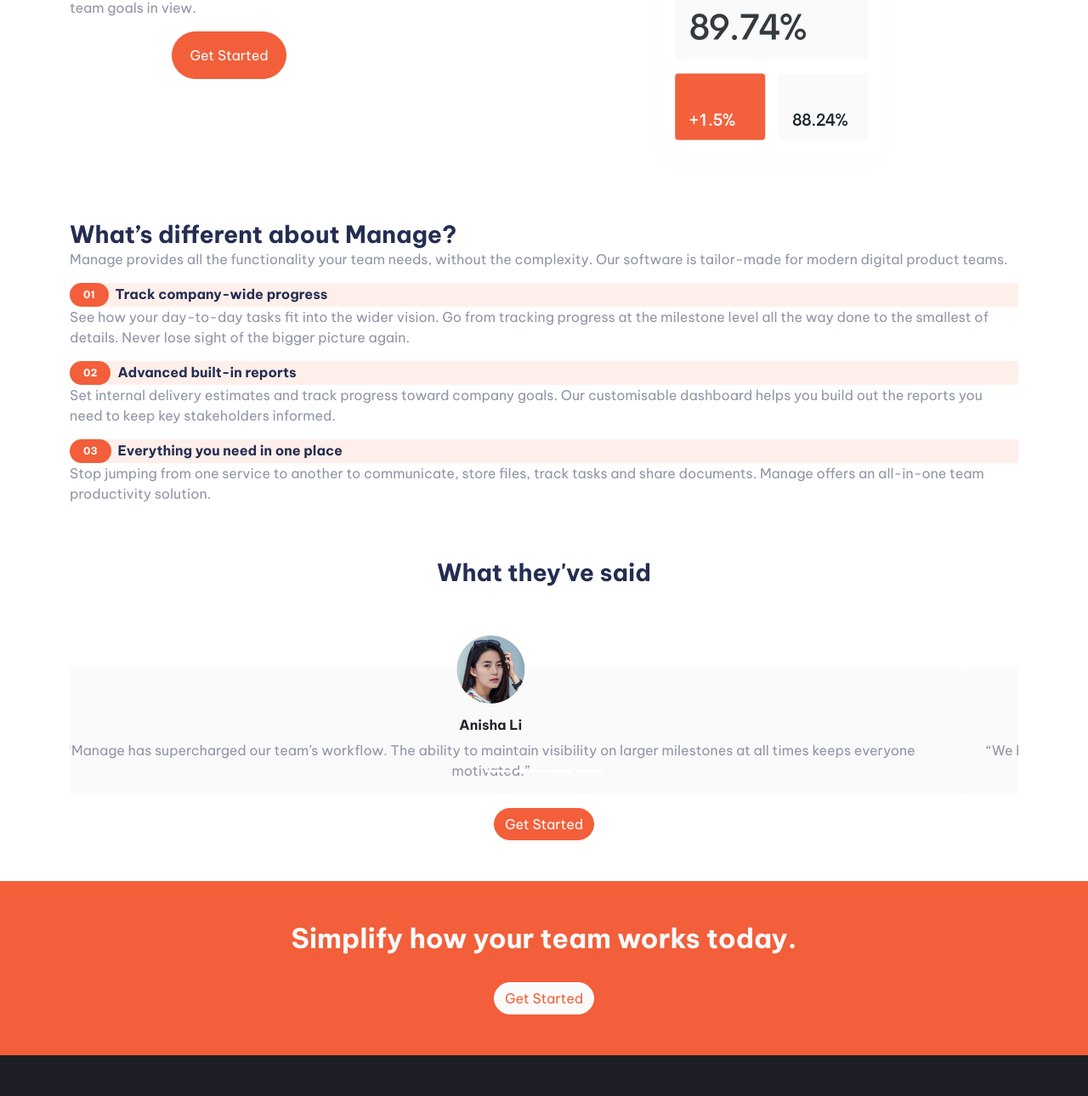
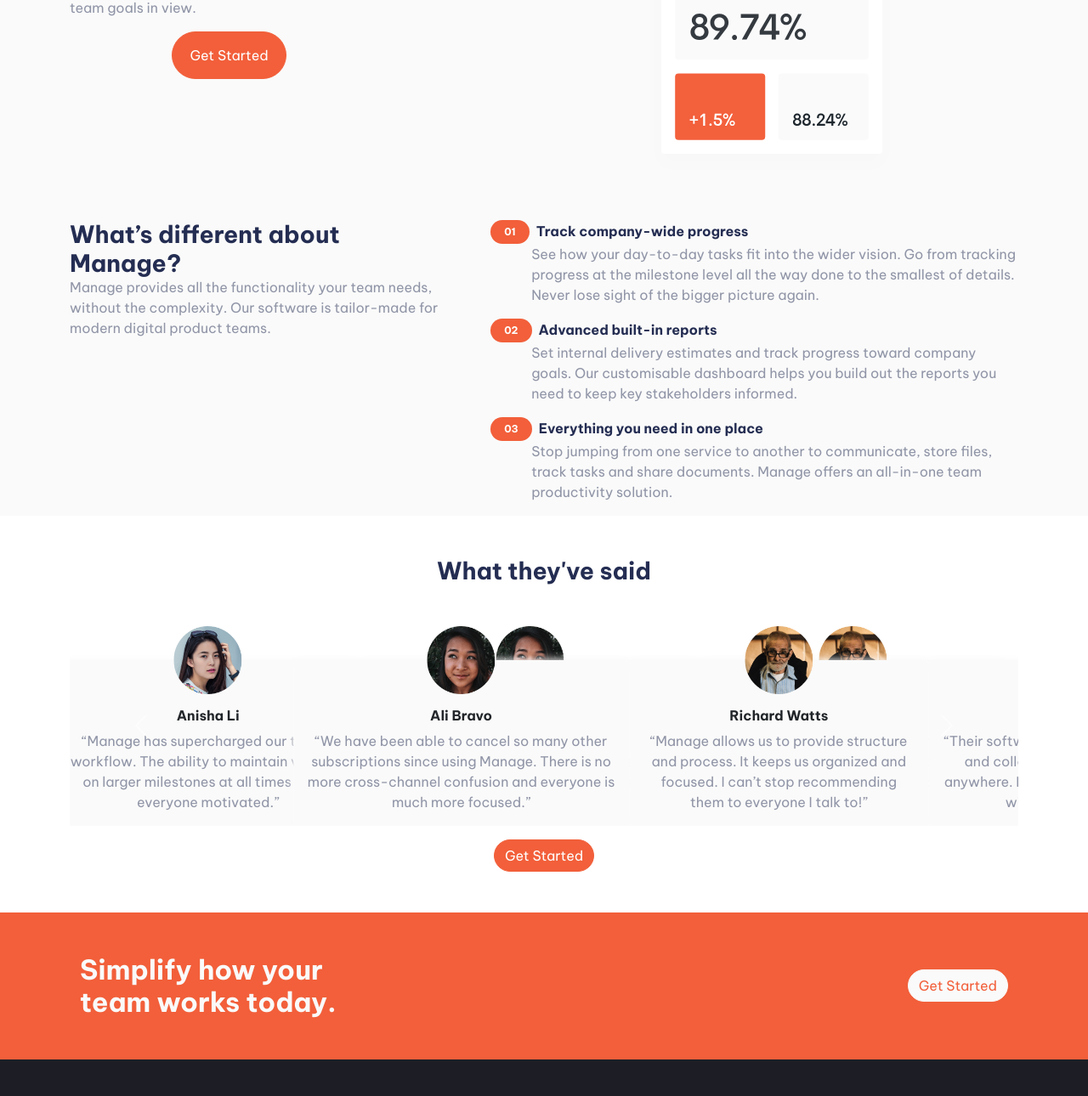
Before and after one commit to mitulpatel224/practice-manage-landing-page, a plain HTML site: page index.html in a window 1280 px wide. Shown: the part 394-1684 px from the top of the page at 85% size. Drawn offline with nearby package versions, Linux system fonts and the light colour scheme.

Commit message:
feat: responsive design

```diff
--- a/index.html
+++ b/index.html
@@ -28,6 +28,7 @@
   </head>
   <body>
     <main>
+      <div class="bg-wrapper">
         <!-- HEADER SECTION: START -->
         <!-- .navbar: wrapper class -->
         <!-- .navbar-expand-lg: make the .navbar-collapse visible from lg -->
@@ -51,7 +52,10 @@
               aria-expanded="false"
               aria-label="Toggle navigation"
             >
-            <img src="assets/images/icon-hamburger.svg" alt="icon-hamburger" />
+              <img
+                src="assets/images/icon-hamburger.svg"
+                alt="icon-hamburger"
+              />
             </button>
             <!-- .navbar-collapse: to make collapsible menu -->
             <!-- .collapse: to make menu default collapsed -->
@@ -124,8 +128,10 @@
         <!-- ABOUT SECTION: START -->
         <section class="about">
           <div class="container">
-          <div class="d-flex flex-column">
-            <div class="about-content">
+            <div
+              class="d-flex flex-column flex-lg-row justify-content-lg-between gap-lg-5"
+            >
+              <div class="about-content px-5 px-lg-0 text-center text-lg-start">
                 <h3>What’s different about Manage?</h3>
                 <p>
                   Manage provides all the functionality your team needs, without
@@ -136,38 +142,38 @@
               <div class="about-feature-wrapper">
                 <div class="about-feature">
                   <div
-                  class="feature-header bg-pale-red d-flex justify-content-start align-items-center"
+                    class="feature-header d-flex justify-content-start align-items-center"
                   >
                     <span class="badge rounded-pill bg-primary py-2 px-3"
                       >01</span
                     >
                     <h6 class="px-2 flex-fill">Track company-wide progress</h6>
                   </div>
-                <p>
+                  <p class="ms-lg-5">
                     See how your day-to-day tasks fit into the wider vision. Go
-                  from tracking progress at the milestone level all the way done
-                  to the smallest of details. Never lose sight of the bigger
-                  picture again.
+                    from tracking progress at the milestone level all the way
+                    done to the smallest of details. Never lose sight of the
+                    bigger picture again.
                   </p>
                 </div>
                 <div class="about-feature">
                   <div
-                  class="feature-header bg-pale-red d-flex justify-content-start align-items-center"
+                    class="feature-header d-flex justify-content-start align-items-center"
                   >
                     <span class="badge rounded-pill bg-primary py-2 px-3"
                       >02</span
                     >
                     <h6 class="px-2 flex-fill">Advanced built-in reports</h6>
                   </div>
-                <p>
+                  <p class="ms-lg-5">
                     Set internal delivery estimates and track progress toward
-                  company goals. Our customisable dashboard helps you build out
-                  the reports you need to keep key stakeholders informed.
+                    company goals. Our customisable dashboard helps you build
+                    out the reports you need to keep key stakeholders informed.
                   </p>
                 </div>
                 <div class="about-feature">
                   <div
-                  class="feature-header bg-pale-red d-flex justify-content-start align-items-center"
+                    class="feature-header d-flex justify-content-start align-items-center"
                   >
                     <span class="badge rounded-pill bg-primary py-2 px-3"
                       >03</span
@@ -176,10 +182,10 @@
                       Everything you need in one place
                     </h6>
                   </div>
-                <p>
-                  Stop jumping from one service to another to communicate, store
-                  files, track tasks and share documents. Manage offers an
-                  all-in-one team productivity solution.
+                  <p class="ms-lg-5">
+                    Stop jumping from one service to another to communicate,
+                    store files, track tasks and share documents. Manage offers
+                    an all-in-one team productivity solution.
                   </p>
                 </div>
               </div>
@@ -187,7 +193,7 @@
           </div>
         </section>
         <!-- ABOUT SECTION: END -->
-
+      </div>
       <!-- TESTIMONIAL SECTION: START -->
       <section class="testimonials">
         <div
@@ -199,7 +205,7 @@
             class="carousel slide"
             data-bs-ride="carousel"
           >
-            <div class="carousel-indicators">
+            <div class="carousel-indicators d-lg-none">
               <button
                 type="button"
                 data-bs-target="#carouselWrapper"
@@ -346,10 +352,12 @@
       <!-- GET STARTED SECTION: START -->
       <section class="banner">
         <div
-          class="container px-4 py-5 d-flex flex-column justify-content-center align-items-center text-center"
+          class="container px-4 py-5 d-flex flex-column justify-content-center align-items-center flex-lg-row justify-content-lg-between text-center text-lg-start"
         >
-          <h2 class="mb-3">Simplify how your team works today.</h2>
-          <button class="btn btn-primary btn-invert call-to-action mt-3">
+          <h2 class="mb-3 m-lg-0 col-lg-4">
+            Simplify how your team works today.
+          </h2>
+          <button class="btn btn-primary btn-invert call-to-action mt-3 m-lg-0">
             Get Started
           </button>
         </div>
@@ -359,8 +367,8 @@
       <!-- FOOTER SECTION: START -->
       <section class="footer">
         <div class="container py-5 px-4">
-          <div class="row">
-            <div class="col-12 mb-4">
+          <div class="row gx-lg-5">
+            <div class="col-12 col-lg-4 mb-4 order-1">
               <div class="d-flex">
                 <input
                   type="text"
@@ -370,7 +378,7 @@
                 <button type="button" class="btn btn-primary">GO</button>
               </div>
             </div>
-            <div class="col-12 mb-4">
+            <div class="col-12 col-lg-4 mb-4">
               <div class="d-flex justify-content-around">
                 <ul class="nav flex-column">
                   <li class="nav-item mb-2">Home</li>
@@ -385,7 +393,7 @@
                 </ul>
               </div>
             </div>
-            <div class="col-12 mb-4">
+            <div class="col-12 col-lg-4 mb-4 order-2">
               <ul class="social-menu nav d-flex justify-content-between">
                 <li class="nav-item">
                   <img src="/assets/images/icon-facebook.svg" alt="facebook" />
@@ -410,9 +418,9 @@
                 </li>
               </ul>
             </div>
-            <div class="col-12 mb-4">
+            <div class="col-12 col-lg-4 mb-4 order-first">
               <a class="navbar-brand" href="#">
-                <figure class="m-0 d-flex justify-content-center">
+                <figure class="m-0 d-flex justify-content-center d-lg-block">
                   <img
                     class="w-auto"
                     src="assets/images/logo.svg"
@@ -421,7 +429,7 @@
                 </figure>
               </a>
             </div>
-            <div class="col-12">
+            <div class="col-12 col-lg-4 offset-lg-4 order-last">
               <p class="text-center m-0">Copyright 2022. All Rights Reserved</p>
             </div>
           </div>
@@ -435,5 +443,22 @@
       crossorigin="anonymous"
     ></script> -->
     <script src="https://cdn.jsdelivr.net/npm/bootstrap@5.3.1/dist/js/bootstrap.bundle.min.js"></script>
+    <script>
+      let items = document.querySelectorAll(".carousel .carousel-item");
+
+      items.forEach((el) => {
+        const minPerSlide = 3;
+        let next = el.nextElementSibling;
+        for (var i = 1; i < minPerSlide; i++) {
+          if (!next) {
+            // wrap carousel by using first child
+            next = items[0];
+          }
+          let cloneChild = next.cloneNode(true);
+          el.appendChild(cloneChild.children[0]);
+          next = next.nextElementSibling;
+        }
+      });
+    </script>
   </body>
 </html>
--- a/style.css
+++ b/style.css
@@ -16,6 +16,13 @@
   --VeryPaleRed: hsl(13, 100%, 96%);
   --VaryLightGray: hsl(0, 0%, 98%);
   /* --bs-primary: var(--BrightRed); */
+}
+.bg-wrapper {
+  background-color: var(--VaryLightGray);
+  background-repeat: no-repeat;
+  background-size: auto auto;
+  background-position: top center;
+  background-image: url("/assets/images/bg-simplify-section-mobile.svg");
 }
 h1,
 h2,
@@ -53,9 +60,7 @@
 }
 
 /** MOBILE VIEW: 375px **/
-.bg-pale-red {
-  background-color: var(--VeryPaleRed);
-}
+
 .navbar {
   padding-top: 20px;
   padding-bottom: 20px;
@@ -83,10 +88,45 @@
 
 .about .about-feature .feature-header {
   border-radius: 50px 0 0 50px;
+  background-color: var(--VeryPaleRed);
 }
-.testimonials .carousel .carousel-inner {
-  padding-top: 50px;
+
+.carousel-inner {
+  padding-top: 40px;
 }
+@media (max-width: 767px) {
+  .carousel-inner .carousel-item > div {
+    display: none;
+  }
+  .carousel-inner .carousel-item > div:first-child {
+    display: block;
+  }
+}
+
+.carousel-inner .carousel-item.active,
+.carousel-inner .carousel-item-next,
+.carousel-inner .carousel-item-prev {
+  display: flex;
+}
+
+/* medium and up screens */
+@media (min-width: 768px) {
+  .carousel-inner .carousel-item-end.active,
+  .carousel-inner .carousel-item-next {
+    transform: translateX(25%);
+  }
+
+  .carousel-inner .carousel-item-start.active,
+  .carousel-inner .carousel-item-prev {
+    transform: translateX(-25%);
+  }
+}
+
+.carousel-inner .carousel-item-end,
+.carousel-inner .carousel-item-start {
+  transform: translateX(0);
+}
+
 .testimonials .card {
   background-color: var(--VaryLightGray);
   border: 0;
@@ -123,6 +163,9 @@
 
 /** DESKTOP VIEW: 1440px **/
 @media screen and (min-width: 1024px) {
+  .bg-wrapper {
+    background-image: url("/assets/images/bg-simplify-section-desktop.svg");
+  }
   .navbar .navbar-nav .nav-link {
     text-align: left;
     font-weight: normal;
@@ -136,4 +179,12 @@
     max-width: 375px;
     text-align: left;
   }
+
+  .about .about-feature .feature-header {
+    background-color: transparent;
+  }
+
+  .footer .social-menu li img {
+    height: 20px;
+  }
 }
```
Lines whose indentation alone changed are shown as unchanged.
